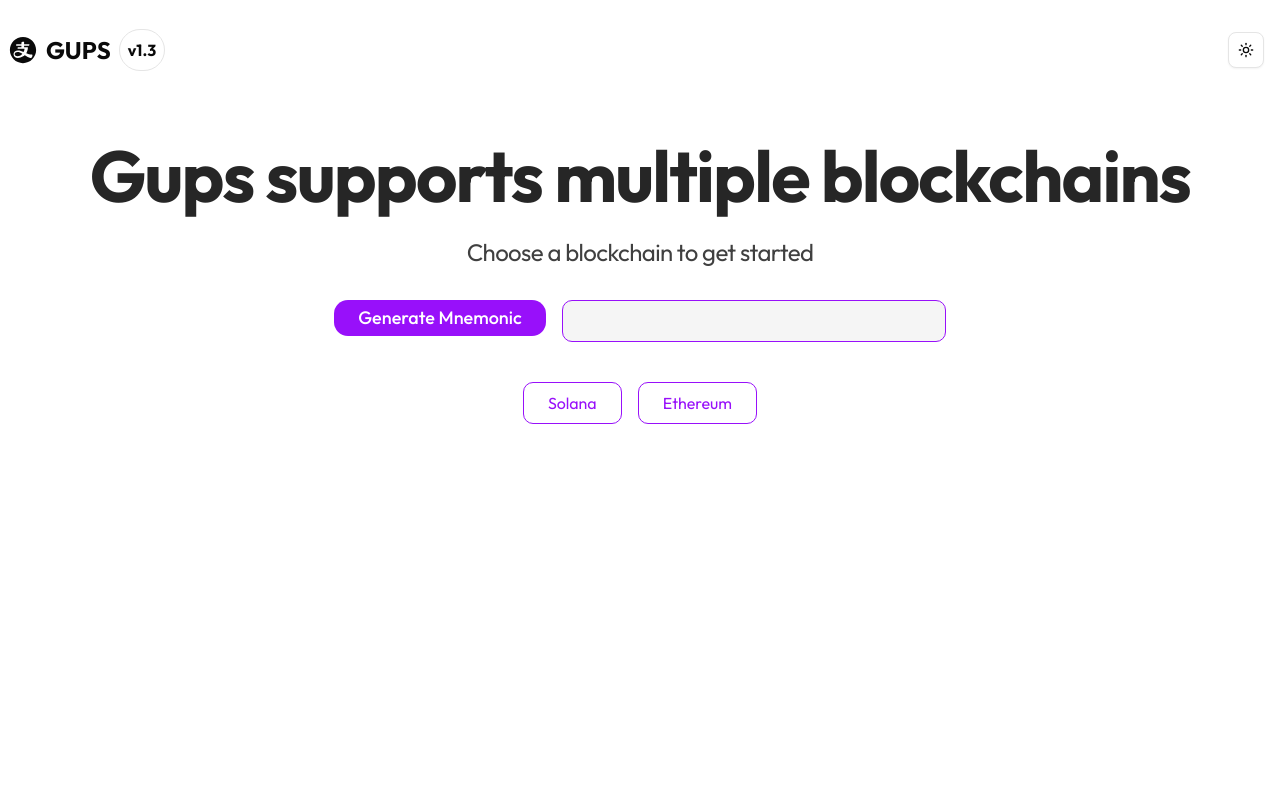
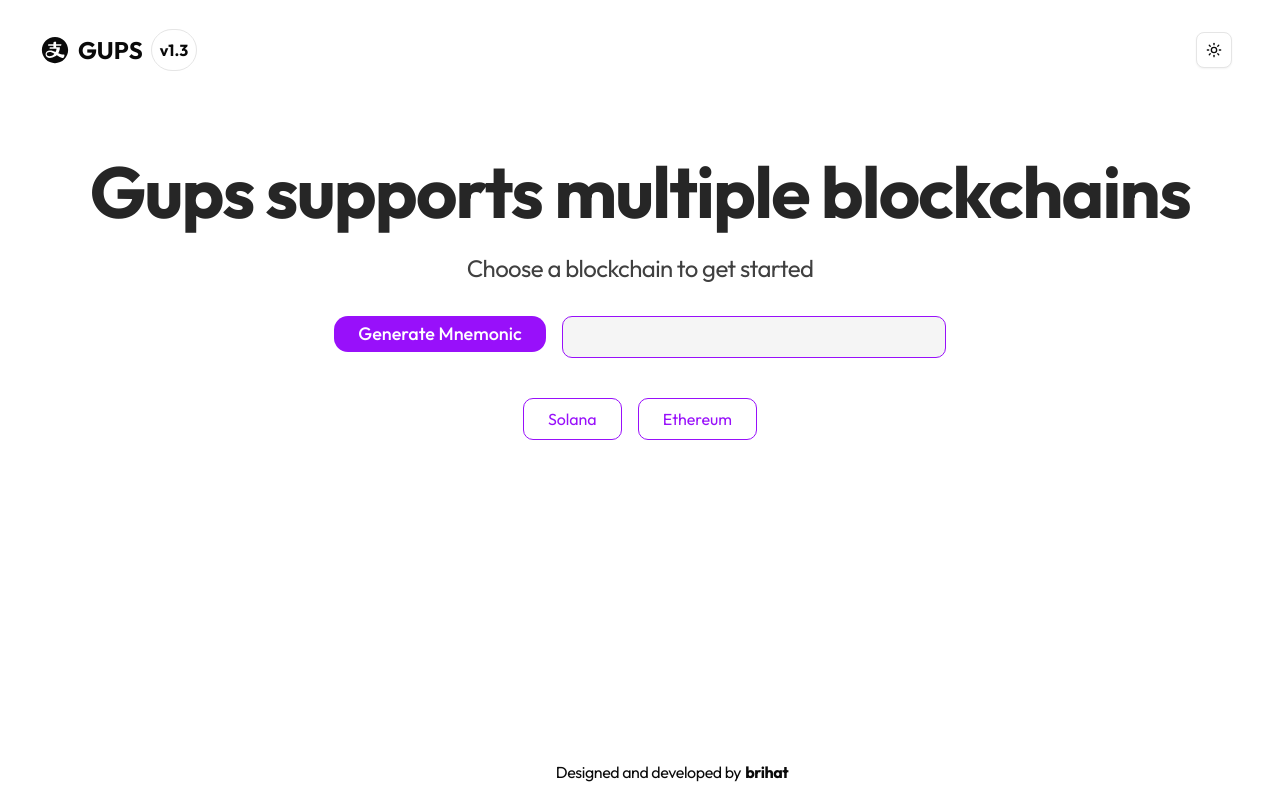
Before and after one commit to brihat2590/Web3-wallet, a Next.js app: page / in a window 1280 px wide. Shown: the top 800 px of the page. Built offline with nearby package versions, Linux system fonts and the light colour scheme.

Commit message:
minor fix

```diff
--- a/app/_components/Footer.tsx
+++ b/app/_components/Footer.tsx
@@ -1,13 +1,17 @@
-export default function Footer(){
-    return(
-        <section className="w-full max-w-7xl mx-auto border-white border-t-1 py-4 px-4 m-2 ">
-
-            <p className="tracking-tight">designed and developed by
-                <a href="http://google.com" className="font-bold"> brihat</a>
-            </p>
-
-
-
-        </section>
-    )
-}
+export default function Footer() {
+    return (
+      <section className="w-7xl  mx-auto border-t border-white py-4 px-4 fixed bottom-0">
+            <p className="tracking-tight flex justify-center items-center">
+          Designed and developed by
+          <a
+            href="http://google.com"
+            target="_blank"
+            rel="noopener noreferrer"
+            className="font-bold ml-1"
+          >
+            brihat
+          </a>
+        </p>
+      </section>
+    );
+  }
--- a/app/layout.tsx
+++ b/app/layout.tsx
@@ -33,20 +33,25 @@ export default function RootLayout({
 }) {
   return (
     <html lang="en">
-      <body
-        className={`${outfit.variable} antialiased flex flex-col min-h-screen`}
-      >
+      <body className={`${outfit.variable} antialiased`}>
         <ThemeProvider
           attribute="class"
           defaultTheme="system"
           enableSystem
           disableTransitionOnChange
         >
-          <Header/>
+          <div className=" min-h-screen max-w-7xl mx-auto px-4 sm:px-6 lg:px-8 flex flex-col gap-4">
+            <Header />
 
-          <main className="flex-grow max-w-7xl mx-auto px-4 sm:px-6 lg:px-8 flex flex-col gap-4">{children}</main>
+            {/* Content section - this should be constrained to the remaining height */}
+            <main className="flex-grow ">
+              {children}
+            </main>
+
+            {/* Footer with fixed position at the bottom */}
+            <Footer />
+          </div>
         </ThemeProvider>
-        <Footer />
       </body>
     </html>
   );
```
